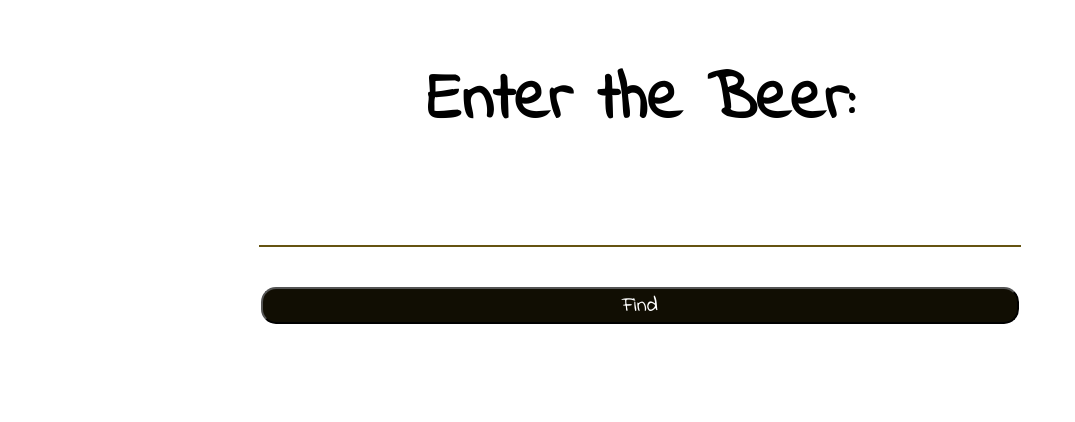
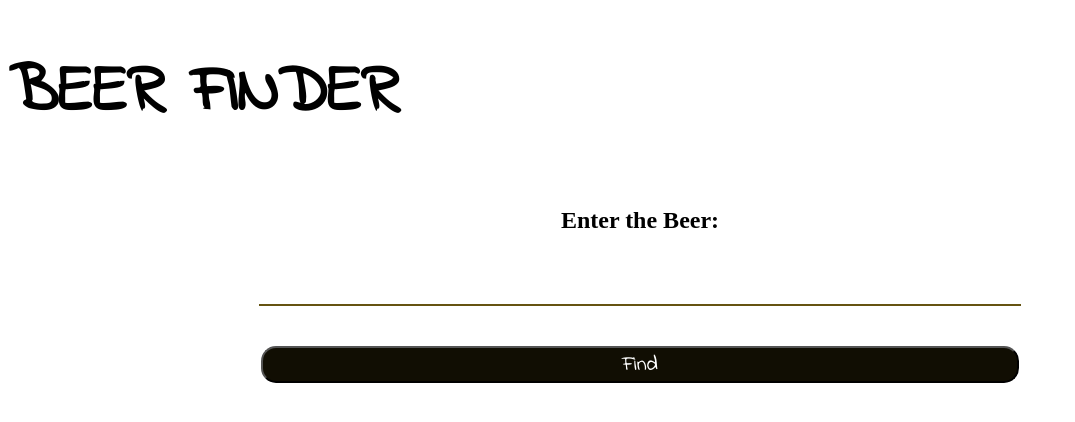
Before and after one commit to Jhong098/BeerFinder, a React (Create React App) app: page / in a window 1280 px wide. Shown: the top 422 px of the page, without its empty margins (0-1075 px from the left). Built offline with nearby package versions, Linux system fonts and the light colour scheme; no server answers.

Commit message:
Beers Search Results'

```diff
--- /dev/null
+++ b/src/Beers.js
@@ -0,0 +1,11 @@
+import React from 'react';
+import Api from './api.js';
+
+export default class Beers extends React.Component {
+	render() {
+		return (
+			<div>Beers</div>
+
+			)
+	}
+}
--- a/src/Search.js
+++ b/src/Search.js
@@ -4,6 +4,7 @@ import Api from './api.js';
 
 import NotFound from './NotFound.js';
 import Results from './Results.js';
+import Beers from './Beers.js';
 
 
 
@@ -26,8 +27,11 @@ class Search extends React.Component {
 
 	handleSubmit(event) {
 		event.preventDefault();
-		console.log("submitted");
-		this.setState({beerFound: this.checkBeer(), submitted: true});
+		if(this.state.value != '') {
+
+			this.setState({beerFound: this.checkBeer(), submitted: true});
+			// console.log(beerFound);
+		}
 
 	}
 
@@ -50,18 +54,23 @@ class Search extends React.Component {
 
 	checkBeer() {
 		let target = this.state.value;
+		let found = false;
 
 		this.state.beers.map(function(beer) {
 			if(beer.name.toLowerCase() === target.toLowerCase()) {
 				console.log(beer);
-				return true;
+				found = true;
 			}
 		});
 
 		if(this.state.submitted && !this.state.beerFound) {
 			console.log('not found');
-			return false;
+			found = false;
 		}
+
+		console.log(found);
+
+		return found;
 	}
 
 
@@ -69,12 +78,26 @@ class Search extends React.Component {
 	render() {
 		return (
 			<div >
+				<h1>BEER FINDER</h1>
 				<Api ref="api" apiCallBack={(newData) => this.onApiChange(newData)}/>
-				<form className="search" onSubmit={this.handleSubmit}>
-					<h1>Enter the Beer:</h1>
-					<input type="text" id="type" value={this.state.value} onChange={this.handleChange} />
-					<input className='button' type="submit" value="Find" onSubmit={this.handleSubmit}/>
-				</form>
+
+				{!this.state.submitted && !this.state.beerFound &&
+					<form className="search" onSubmit={this.handleSubmit}>
+						<h2>Enter the Beer:</h2>
+						<input type="text" id="type" value={this.state.value} onChange={this.handleChange} />
+						<input className='button' type="submit" value="Find" onSubmit={this.handleSubmit}/>
+					</form>
+				}
+
+				{this.state.submitted && this.state.beerFound &&
+					<div>
+						<Beers results={this.state.beers}/>
+					</div>
+				}
+
+				{this.state.submitted && !this.state.beerFound &&
+					<NotFound />
+				}
 			</div>
 
 			)
--- a/src/index.css
+++ b/src/index.css
@@ -33,7 +33,8 @@ h1 {
 }
 
 input[type="text"] {
-	font-size: 27pt;
+	font-size: 25pt;
+	font-family: 'Roboto', sans-serif;
 }
 
 #type:focus {
--- a/src/index.js
+++ b/src/index.js
@@ -2,6 +2,6 @@ import React from 'react';
 import ReactDOM from 'react-dom';
 import './index.css';
 import App from './App';
-import registerServiceWorker from './registerServiceWorker';
+
 
 ReactDOM.render(<App />, document.getElementById('root'));
```
